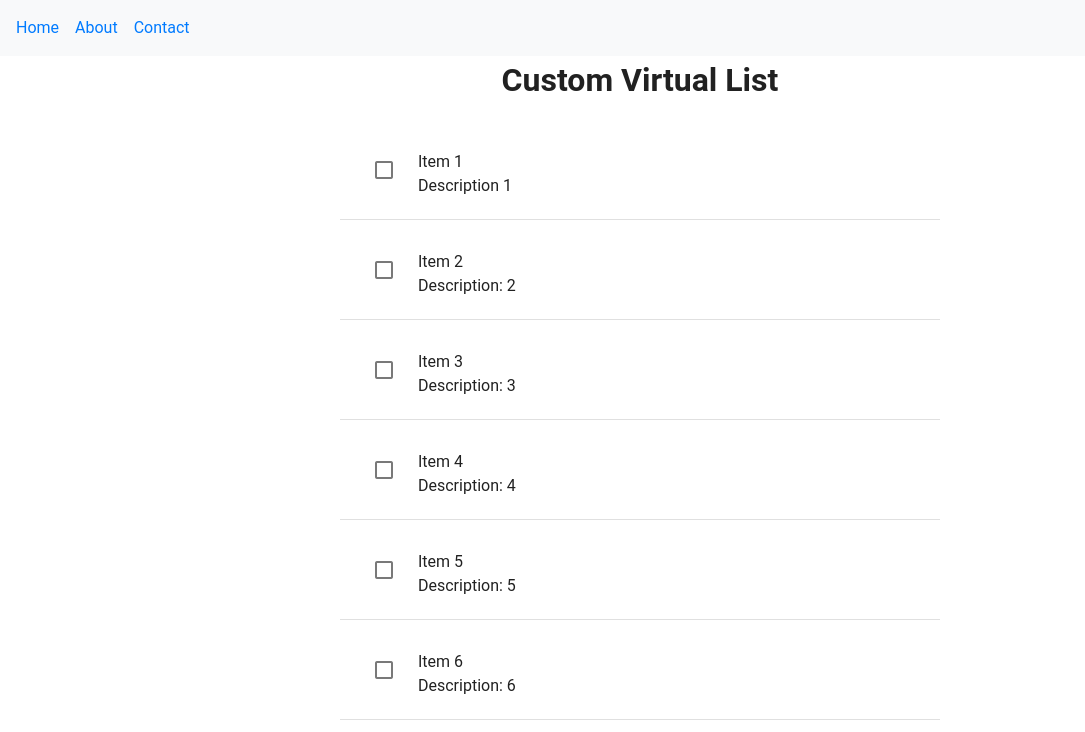
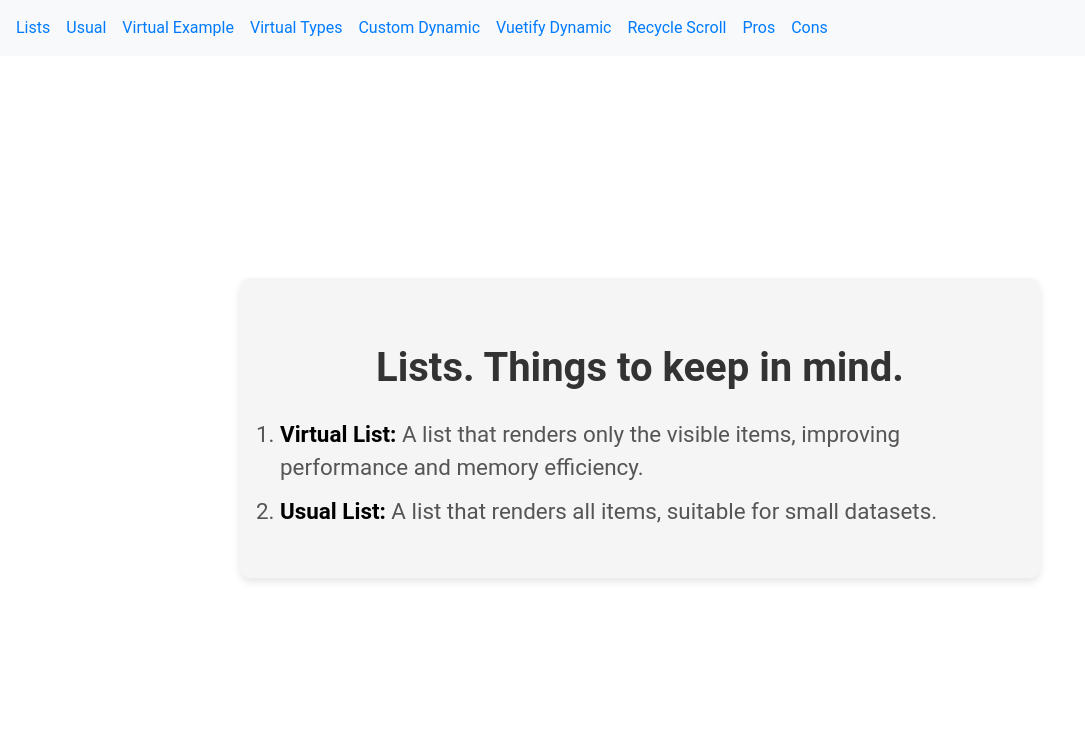
Before and after one commit to whitel1ght/virtual-performance, a Vue app: page / in a window 1280 px wide. Shown: the top 732 px of the page, without its empty margins (0-1085 px from the left). Built offline with nearby package versions, Linux system fonts and the light colour scheme.

Commit message:
final changes to slides and order of menu

```diff
--- a/src/components/List.vue
+++ b/src/components/List.vue
@@ -11,45 +11,13 @@
 </template>
 
 <script setup>
-import { ref } from 'vue'
 import ListItem from '@/components/ListItem.vue'
 
-const items = ref([
-  { id: 1, name: 'Item 1', description: 'Description 1'},
-  { id: 2, name: 'Item 2', description: 'Description: 2' },
-  { id: 3, name: 'Item 3', description: 'Description: 3' },
-  { id: 4, name: 'Item 4', description: 'Description: 4' },
-  { id: 5, name: 'Item 5', description: 'Description: 5' },
-  { id: 6, name: 'Item 6', description: 'Description: 6' },
-  { id: 7, name: 'Item 7', description: 'Description: 7' },
-  { id: 8, name: 'Item 8', description: 'Description: 8' },
-  { id: 9, name: 'Item 9', description: 'Description: 9' },
-  { id: 10, name: 'Item 10', description: 'Description: 10' },
-  { id: 11, name: 'Item 11', description: 'Description: 11' },
-  { id: 12, name: 'Item 12', description: 'Description: 12' },
-  { id: 13, name: 'Item 13', description: 'Description: 13' },
-  { id: 14, name: 'Item 14', description: 'Description: 14' },
-  { id: 15, name: 'Item 15', description: 'Description: 15' },
-  { id: 16, name: 'Item 16', description: 'Description: 16' },
-  { id: 17, name: 'Item 17', description: 'Description: 17' },
-  { id: 18, name: 'Item 18', description: 'Description: 18' },
-  { id: 19, name: 'Item 19', description: 'Description: 19' },
-  { id: 20, name: 'Item 20', description: 'Description: 20' },
-  { id: 21, name: 'Item 21', description: 'Description: 21' },
-  { id: 22, name: 'Item 22', description: 'Description: 22' },
-  { id: 23, name: 'Item 23', description: 'Description: 23' },
-  { id: 24, name: 'Item 24', description: 'Description: 24' },
-  { id: 25, name: 'Item 25', description: 'Description: 25' },
-  { id: 26, name: 'Item 26', description: 'Description: 26' },
-  { id: 27, name: 'Item 27', description: 'Description: 27' },
-  { id: 28, name: 'Item 28', description: 'Description: 28' },
-  { id: 29, name: 'Item 29', description: 'Description: 29' },
-  { id: 30, name: 'Item 30', description: 'Description: 30' },
-  { id: 31, name: 'Item 31', description: 'Description: 31' },
-  { id: 32, name: 'Item 32', description: 'Description: 32' },
-  { id: 33, name: 'Item 33', description: 'Description: 33' },
-  { id: 34, name: 'Item 34', description: 'Description: 34' }
-])
+const items = Array.from({ length: 100 }, (_, i) => ({
+  id: i,
+  name: `Item ${i}`,
+  description: `Description: ${i}`
+}))
 </script>
 
 <style lang="scss">
--- a/src/components/Menu.vue
+++ b/src/components/Menu.vue
@@ -1,17 +1,28 @@
 <template>
   <nav>
     <ul>
-      <li><router-link to="/">Home</router-link></li>
-      <li><router-link to="/pros">About</router-link></li>
-      <li><router-link to="/cons">Contact</router-link></li>
+      <li v-for="link in links" :key="link.to">
+        <router-link :to="link.to">{{ link.text }}</router-link>
+      </li>
     </ul>
   </nav>
 </template>
 
 <script setup>
+const links = [
+  { to: '/', text: 'Lists' },
+  { to: '/usual-list', text: 'Usual' },
+  { to: '/default-example', text: 'Virtual Example' },
+  { to: '/virtual-list-types', text: 'Virtual Types' },
+  { to: '/custom-virtual-scroll', text: 'Custom Dynamic' },
+  { to: '/vuetify', text: 'Vuetify Dynamic' },
+  { to: '/recycle-scroll', text: 'Recycle Scroll' },
+  { to: 'pros', text: 'Pros' },
+  { to: 'cons', text: 'Cons' },
+]
 </script>
 
-<style scoped>
+<style lang="scss" scoped>
 nav {
   background-color: #f8f9fa;
   padding: 1rem;
--- a/src/components/RecycleList.vue
+++ b/src/components/RecycleList.vue
@@ -1,5 +1,6 @@
 <template>
   <RecycleScroller
+    class="items-list"
     :items="items"
     :item-size="100"
     style="height: 600px;"
@@ -22,3 +23,13 @@ const items = Array.from({ length: 1000 }, (_, i) => ({
 }))
 
 </script>
+
+<style>
+.items-list {
+  background-color: #f5f5f5;
+  height: 600px;
+  width: 600px;
+  overflow-y: auto;
+  margin: auto;
+}
+</style>
--- a/src/components/VirtualList.vue
+++ b/src/components/VirtualList.vue
@@ -100,19 +100,6 @@ onBeforeUnmount(() => {
     width: 100%;
     position: absolute;
     list-style: none;
-
-    &::after {
-      // content: '';
-      // position: absolute;
-      // inset: 0;
-      // z-index: 5;
-      // border-radius: $border-radius-base;
-      // border: 3px solid var(--focus-color);
-      // opacity: 0;
-      // transition: opacity $transition-bezier;
-      // pointer-events: none;
-      // user-select: none;
-    }
   }
 }
 </style>
--- a/src/components/VuetifyList.vue
+++ b/src/components/VuetifyList.vue
@@ -12,45 +12,13 @@
 </template>
 
 <script setup>
-import { ref } from 'vue'
 import ListItem from '@/components/ListItem.vue'
 
-const items = ref([
-  { id: 1, name: 'Item 1', description: 'Description 1'},
-  { id: 2, name: 'Item 2', description: 'Description: 2' },
-  { id: 3, name: 'Item 3', description: 'Description: 3' },
-  { id: 4, name: 'Item 4', description: 'Description: 4' },
-  { id: 5, name: 'Item 5', description: 'Description: 5' },
-  { id: 6, name: 'Item 6', description: 'Description: 6' },
-  { id: 7, name: 'Item 7', description: 'Description: 7' },
-  { id: 8, name: 'Item 8', description: 'Description: 8' },
-  { id: 9, name: 'Item 9', description: 'Description: 9' },
-  { id: 10, name: 'Item 10', description: 'Description: 10' },
-  { id: 11, name: 'Item 11', description: 'Description: 11' },
-  { id: 12, name: 'Item 12', description: 'Description: 12' },
-  { id: 13, name: 'Item 13', description: 'Description: 13' },
-  { id: 14, name: 'Item 14', description: 'Description: 14' },
-  { id: 15, name: 'Item 15', description: 'Description: 15' },
-  { id: 16, name: 'Item 16', description: 'Description: 16' },
-  { id: 17, name: 'Item 17', description: 'Description: 17' },
-  { id: 18, name: 'Item 18', description: 'Description: 18' },
-  { id: 19, name: 'Item 19', description: 'Description: 19' },
-  { id: 20, name: 'Item 20', description: 'Description: 20' },
-  { id: 21, name: 'Item 21', description: 'Description: 21' },
-  { id: 22, name: 'Item 22', description: 'Description: 22' },
-  { id: 23, name: 'Item 23', description: 'Description: 23' },
-  { id: 24, name: 'Item 24', description: 'Description: 24' },
-  { id: 25, name: 'Item 25', description: 'Description: 25' },
-  { id: 26, name: 'Item 26', description: 'Description: 26' },
-  { id: 27, name: 'Item 27', description: 'Description: 27' },
-  { id: 28, name: 'Item 28', description: 'Description: 28' },
-  { id: 29, name: 'Item 29', description: 'Description: 29' },
-  { id: 30, name: 'Item 30', description: 'Description: 30' },
-  { id: 31, name: 'Item 31', description: 'Description: 31' },
-  { id: 32, name: 'Item 32', description: 'Description: 32' },
-  { id: 33, name: 'Item 33', description: 'Description: 33' },
-  { id: 34, name: 'Item 34', description: 'Description: 34' }
-])
+const items = Array.from({ length: 100 }, (_, i) => ({
+  id: i,
+  name: `Item ${i}`,
+  description: `Description: ${i}`
+}))
 </script>
 
 <style>
--- a/src/components/layouts/SlideLayout.vue
+++ b/src/components/layouts/SlideLayout.vue
@@ -7,7 +7,7 @@
 <style lang="scss">
 .slide-wrapper {
   width: 100%;
-  height: 100%;
+  height: calc(100vh - 56px);
   align-content: center;
 
   .slide {
--- /dev/null
+++ b/src/pages/custom-virtual-scroll.vue
@@ -0,0 +1,11 @@
+<template>
+  <MainLayout>
+    <h1 class="text-center"> Custom Virtual List </h1>
+    <List class="mt-4" />
+  </MainLayout>
+</template>
+
+<script setup>
+import MainLayout from '@/components/layouts/MainLayout.vue'
+import List from '@/components/List.vue'
+</script>
--- a/src/pages/index.vue
+++ b/src/pages/index.vue
@@ -1,11 +1,19 @@
 <template>
   <MainLayout>
-    <h1 class="text-center"> Custom Virtual List </h1>
-    <List class="mt-4" />
+    <slide-layout>
+      <div class="slide">
+        <h1 class="text-center">Lists. Things to keep in mind.</h1>
+
+        <ol>
+          <li><strong>Virtual List:</strong> A list that renders only the visible items, improving performance and memory efficiency.</li>
+          <li><strong>Usual List:</strong> A list that renders all items, suitable for small datasets.</li>
+        </ol>
+      </div>
+    </slide-layout>
   </MainLayout>
 </template>
 
 <script setup>
+import SlideLayout from '@/components/layouts/SlideLayout.vue'
 import MainLayout from '@/components/layouts/MainLayout.vue'
-import List from '@/components/List.vue'
 </script>
--- a/src/pages/lists.vue
+++ /dev/null
@@ -1,19 +0,0 @@
-<template>
-  <MainLayout>
-    <slide-layout>
-      <div class="slide">
-        <h1 class="text-center">Lists. Things to keep in mind.</h1>
-
-        <ol>
-          <li><strong>Virtual List:</strong> A list that renders only the visible items, improving performance and memory efficiency.</li>
-          <li><strong>Usual List:</strong> A list that renders all items, suitable for small datasets.</li>
-        </ol>
-      </div>
-    </slide-layout>
-  </MainLayout>
-</template>
-
-<script setup>
-import SlideLayout from '@/components/layouts/SlideLayout.vue'
-import MainLayout from '@/components/layouts/MainLayout.vue'
-</script>
--- a/src/pages/pros.vue
+++ b/src/pages/pros.vue
@@ -5,11 +5,10 @@
         <h1 class="text-center">Virtual List Pros:</h1>
 
         <ol>
-          <li>🚀 <strong>Performance:</strong> Virtual scrolling improves performance by rendering only the visible items in the list, reducing the load on the browser.</li>
+          <li>🚀 <strong>Performance ??:</strong> Virtual scrolling improves performance by rendering only the visible items in the list, reducing the load on the browser.</li>
           <li>💾 <strong>Memory Efficiency:</strong> It uses less memory since only a subset of the data is rendered at any given time.</li>
-          <li>🌀 <strong>Smooth Scrolling:</strong> Provides a smoother scrolling experience, especially with large datasets.</li>
+          <li>🌀 <strong>Smooth Scrolling ??:</strong> Provides a smoother scrolling experience, especially with large datasets.</li>
           <li>⚡ <strong>Faster Load Times:</strong> Initial load times are faster because the entire dataset does not need to be rendered.</li>
-          <li>📈 <strong>Scalability:</strong> Can handle large datasets efficiently, making it suitable for applications with extensive data.</li>
         </ol>
       </div>
     </slide-layout>
--- a/src/pages/virtual-list-types.vue
+++ b/src/pages/virtual-list-types.vue
@@ -5,8 +5,8 @@
         <h1 class="text-center">Virtual Lists Types:</h1>
 
         <ol>
+          <li>⚡ <strong>Dynamic</strong> - creates nodes on the fly</li>
           <li>♻️ <strong>Recycle</strong> - reuses static amount of nodes</li>
-          <li>⚡ <strong>Dynamic</strong> - creates nodes on the fly</li>
         </ol>
       </div>
     </slide-layout>
```
Also changed, not shown: src/pages/recycle-scroll.vue (renamed from src/pages/3.vue).
